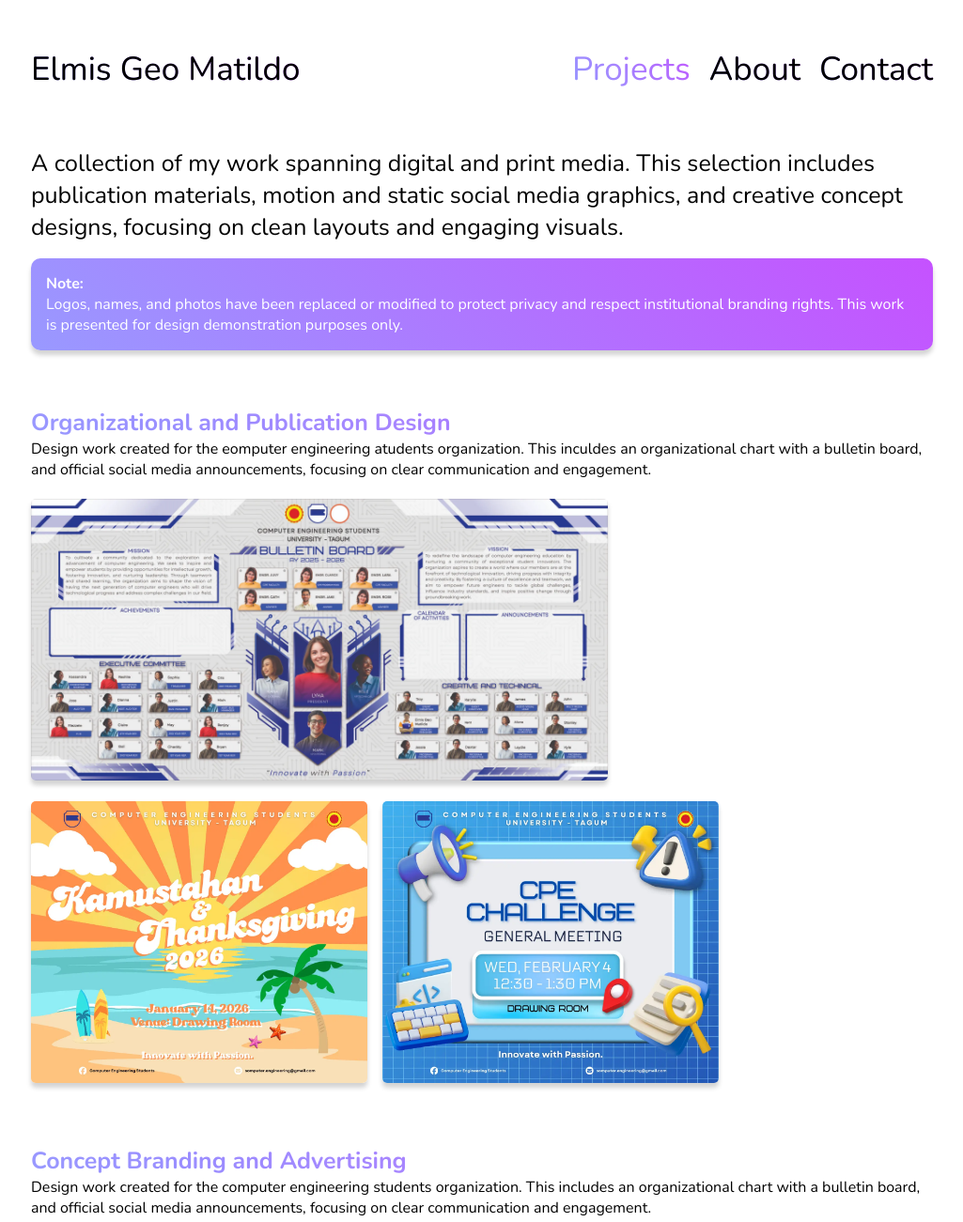
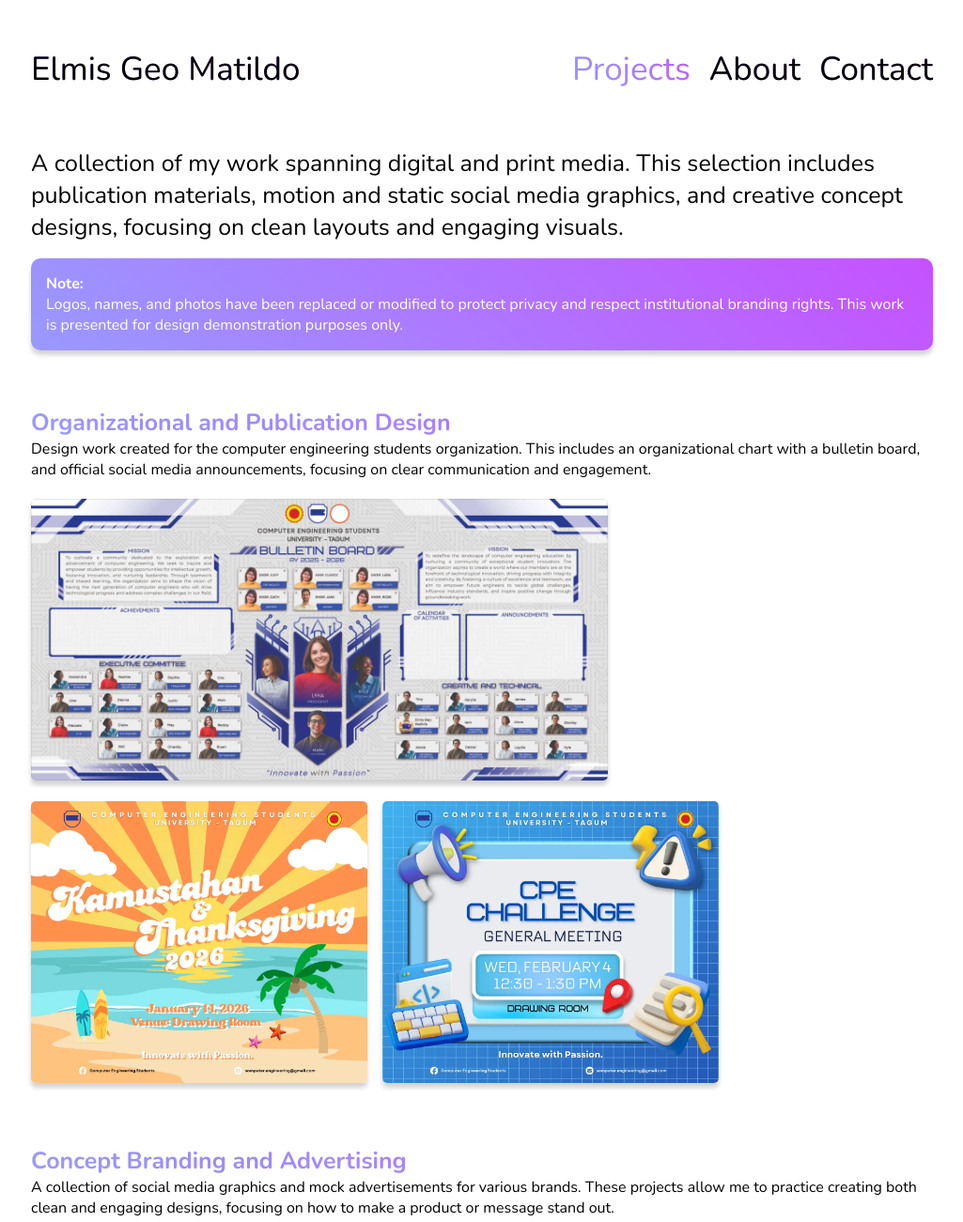
Before and after one commit to elmisgeomatildo/elmisgeo.matildo, a plain HTML site: page projects.html in a window 1280 px wide. Shown: the top 1301 px of the page at 94% size, without its empty margins (127-1152 px from the left). Drawn offline with nearby package versions, Linux system fonts and the light colour scheme.

Commit message:
Fix error in corrections.

```diff
--- a/projects.html
+++ b/projects.html
@@ -36,8 +36,8 @@
 
         <div class="projects-container">
             <p class="regular-text bold-text gradient-text">Organizational and Publication Design</p>
-            <p class="">Design work created for the eomputer engineering atudents organization. This inculdes an
-                organizational chart with a bulletin board, and official social media announcements, focusing on clear communication and engagement.
+            <p class="">Design work created for the computer engineering students organization. This includes an organizational chart with a bulletin board,
+                and official social media announcements, focusing on clear communication and engagement.
             </p>
             <div class="projects-container-row">
                 <a href="projects-sub-school-bulletin.html"><img src="images/Portfolio assets/org-bulletin.webp" alt="Org bulletin board project." class="project-item" id="org-bulletin"></a>
@@ -47,8 +47,8 @@
         </div>
         <div class="projects-container">
             <p class="regular-text bold-text gradient-text">Concept Branding and Advertising</p>
-            <p class="">Design work created for the computer engineering students organization. This includes an organizational chart with a bulletin board,
-                and official social media announcements, focusing on clear communication and engagement.
+            <p class="">A collection of social media graphics and mock advertisements for various brands. These projects allow me
+                to practice creating both clean and engaging designs, focusing on how to make a product or message stand out.
             </p>
             <div class="projects-container-row">
                 <a href="projects-sub-ad-keyboard.html"><img src="images/Portfolio assets/mockSocMedAd/keyboard.jpg" alt="Keyboard social media ad project." class="project-item" id="keyboard-ad"></a>
```
